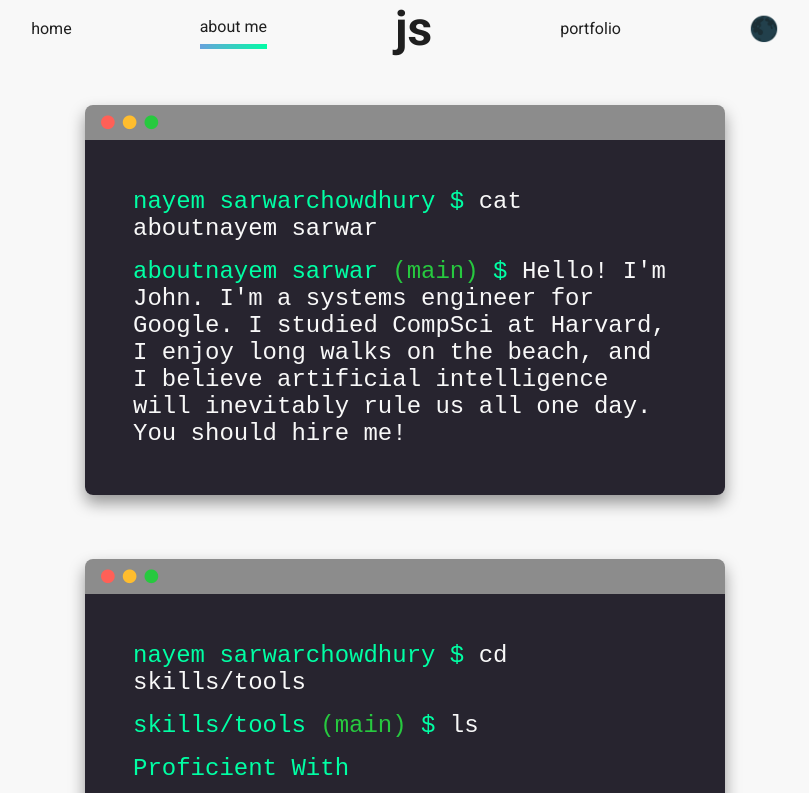
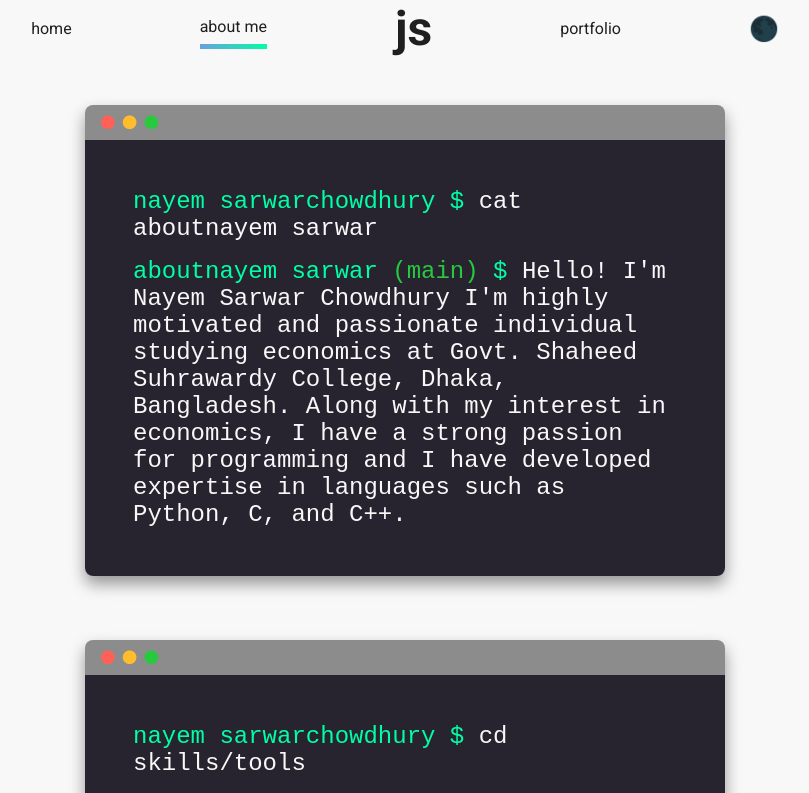
Before and after one commit to Being-Nayem/nayem-portfolio, a React (Create React App) app: page /about in a window 1280 px wide. Shown: the top 793 px of the page, without its empty margins (235-1044 px from the left). Built offline with nearby package versions, Linux system fonts and the light colour scheme; the HTML template or start-up script is replaced by a standard one.

Commit message:
personal info updated 1

```diff
--- a/src/info/Info.js
+++ b/src/info/Info.js
@@ -78,7 +78,7 @@ export const info = {
 // Just change the links so that they lead to your social profiles.
 
     ],
-    bio: "Hello! I'm John. I'm a systems engineer for Google. I studied CompSci at Harvard, I enjoy long walks on the beach, and I believe artificial intelligence will inevitably rule us all one day. You should hire me!",
+    bio: "Hello! I'm Nayem Sarwar Chowdhury I'm highly motivated and passionate individual studying economics at Govt. Shaheed Suhrawardy College, Dhaka, Bangladesh. Along with my interest in economics, I have a strong passion for programming and I have developed expertise in languages such as Python, C, and C++.",
     skills:
         {
             proficientWith: ['C', 'C++', 'Python', 'MySQL', 'Django', 'Git', 'GitHub', 'HTML', 'CSS', 'Data Structure', 'Algorithums'],
```
